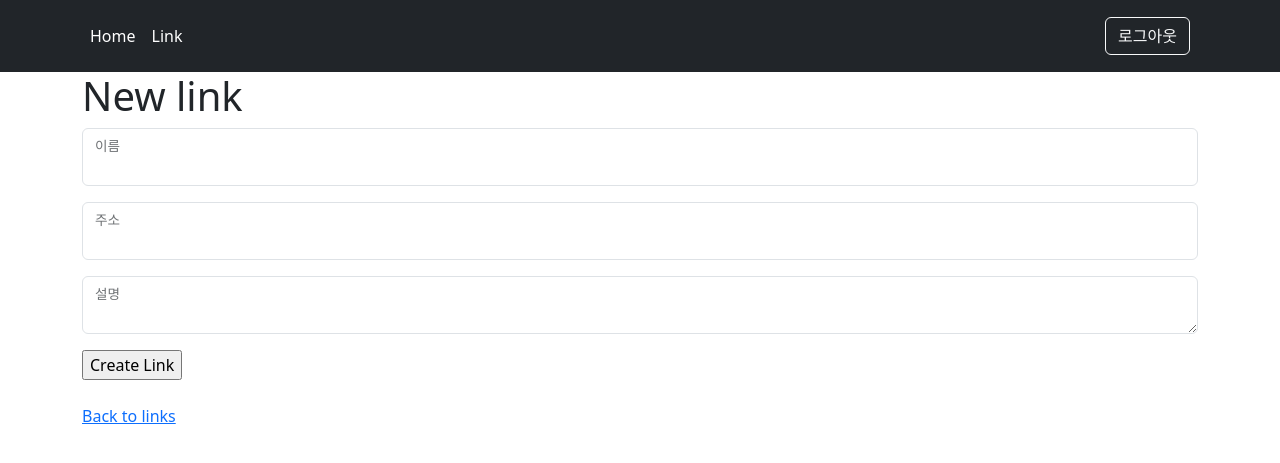
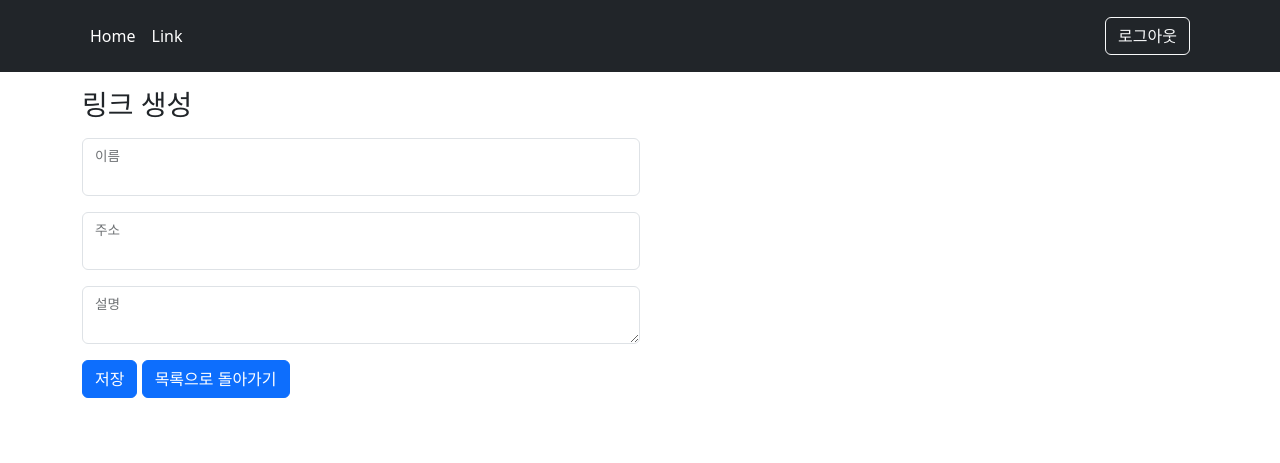
Before and after one commit to JoungSik/LinkCloud, a Rails app: page /links/new in a window 1280 px wide. Shown: the top 463 px of the page. Run offline with Rails 7, Linux system fonts and the light colour scheme; the visitor is signed in with stand-in values (Sample User, id 1); style sheets or scripts are compiled from the project's sources; some libraries are stand-ins or nearby versions.

Commit message:
링크를 저장 할 수 있는 페이지 구현

```diff
--- a/app/views/v1/links/_form.html.erb
+++ b/app/views/v1/links/_form.html.erb
@@ -1,36 +1,29 @@
+<div class="col-md-6 col-sm-12 my-3">
   <%= form_with(model: link) do |f| %>
     <% if link.errors.any? %>
-    <div style="color: red">
-      <h2>
-        <%= link.errors.count %> 개의 에러가 발생했습니다.
-      </h2>
-
-      <ul>
       <% link.errors.each do |error| %>
-          <li>
-            <%= error.full_message %>
-          </li>
+        <div class="alert alert-warning" role="alert"><%= error.message %></div>
       <% end %>
-      </ul>
-    </div>
     <% end %>
 
     <div class="form-floating mb-3">
-    <%= f.text_field :name, autocomplete: "name", class: "form-control" %>
+      <%= f.text_field :name, class: "form-control" %>
       <%= f.label :name, "이름" %>
     </div>
 
     <div class="form-floating mb-3">
-    <%= f.text_field :url, autocomplete: "url", class: "form-control" %>
+      <%= f.text_field :url, class: "form-control" %>
       <%= f.label :url, "주소" %>
     </div>
 
     <div class="form-floating mb-3">
-    <%= f.text_area :description, autocomplete: "description", class: "form-control" %>
+      <%= f.text_area :description, class: "form-control" %>
       <%= f.label :description, "설명" %>
     </div>
 
     <div>
-    <%= f.submit %>
+      <%= f.submit "저장", class: "btn btn-primary" %>
+      <%= link_to "목록으로 돌아가기", links_path, class: "btn btn-primary" %>
     </div>
   <% end %>
+</div>
--- a/app/views/v1/links/index.html.erb
+++ b/app/views/v1/links/index.html.erb
@@ -1,11 +1,11 @@
 <p class="mb-3">
   <%= notice %>
 </p>
+
+<%= link_to "링크 추가", new_link_path, class: "btn btn-primary mb-3" %>
 
 <div class="row row-cols-1 row-cols-md-3 g-4 mb-3">
   <% @links.each do |link| %>
     <%= render link %>
   <% end %>
 </div>
-
-<%= link_to "링크 추가", new_link_path %>
--- a/app/views/v1/links/new.html.erb
+++ b/app/views/v1/links/new.html.erb
@@ -1,9 +1,2 @@
-<h1>New link</h1>
-
+<h1 class="h3 my-3">링크 생성</h1>
 <%= render "form", link: @link %>
-
-<br>
-
-<div>
-  <%= link_to "Back to links", links_path %>
-</div>
--- a/config/locales/ko.yml
+++ b/config/locales/ko.yml
@@ -8,4 +8,4 @@ ko:
             name:
               taken: "이미 존재하는 이름 입니다."
             url:
-              taken: "이미 존재하는 이름 입니다."
+              taken: "이미 존재하는 링크 입니다."
```
Lines whose indentation alone changed are shown as unchanged.
